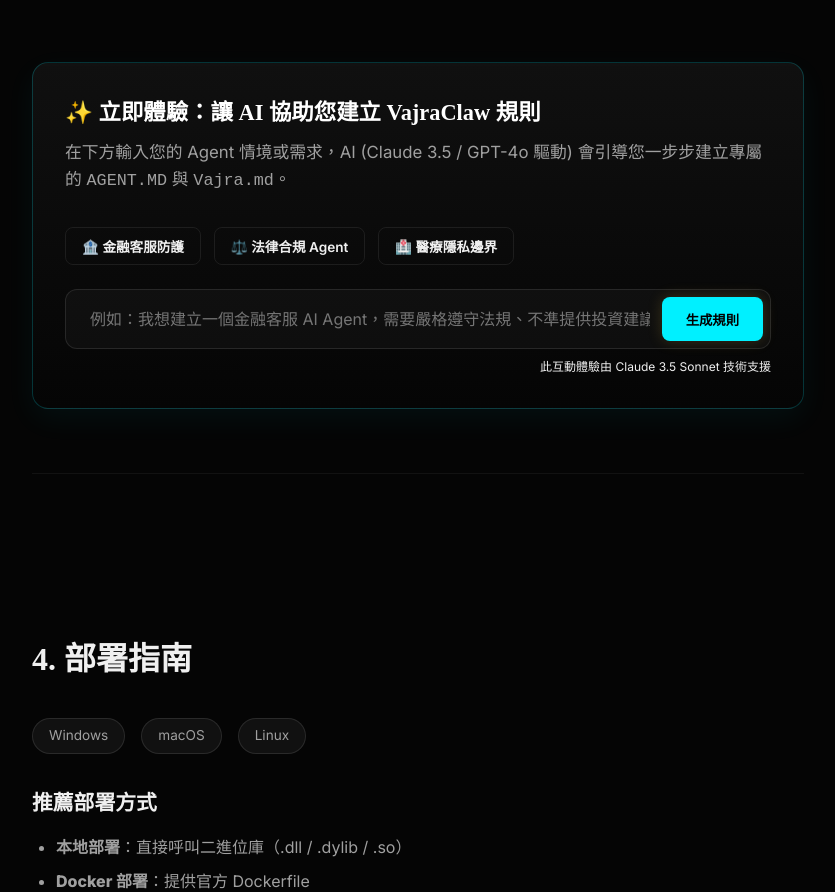
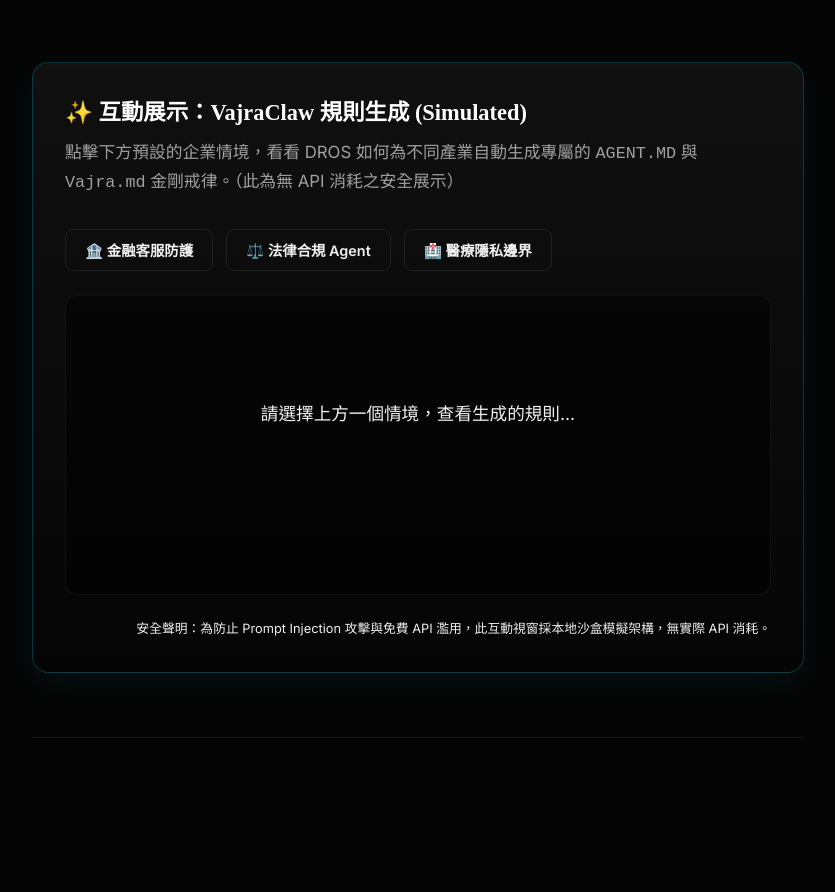
Before and after one commit to Top-Celestial-Company-Ltd/DROS-Official-Website, a React (Vite) app: page /docs in a window 1280 px wide. Shown: the part 3037-3929 px from the top of the page, without its empty margins (312-1147 px from the left). Built offline with nearby package versions, Linux system fonts and the light colour scheme.

Commit message:
feat(docs): replace api sandbox with zero-cost interactive simulated scenarios

```diff
--- a/src/locales/en/docs.json
+++ b/src/locales/en/docs.json
@@ -71,13 +71,34 @@
         "Maintainable by internal domain experts; no senior AI engineers required."
       ],
       "sandbox": {
-        "title": "✨ Try It: Let AI Generate Your VajraClaw Rules",
-        "desc": "Enter your Agent scenario below, and our AI (Powered by Claude 3.5 / GPT-4o) will guide you step-by-step to create your bespoke <code>AGENT.MD</code> and <code>Vajra.md</code>.",
-        "buttons": ["🏦 Financial Support", "⚖️ Legal Compliance", "🏥 Medical Privacy"],
-        "alert": "This is a UI preview. Actual integration requires hooking up an LLM API.",
-        "placeholder": "Example: I want to build a financial support AI that strictly follows regulations and never gives investment advice...",
-        "submit": "Generate Rules",
-        "footer": "Powered by Claude 3.5 Sonnet"
+        "title": "✨ Interactive Demo: VajraClaw Rule Generation",
+        "desc": "Select a predefined enterprise scenario below to see how DROS automatically generates bespoke <code>AGENT.MD</code> and <code>Vajra.md</code> disciplines. (Safe Simulation Mode - Zero API Cost)",
+        "scenarios": [
+          {
+            "id": "finance",
+            "name": "🏦 Financial Support",
+            "prompt": "I want to build a financial support AI that strictly follows regulations and never gives investment advice.",
+            "result_agent": "# AGENT.MD\nrole: Financial_Customer_Support\nboundaries:\n  - CAN_ANSWER_FAQ\n  - CANNOT_GIVE_INVESTMENT_ADVICE\n  - CANNOT_ASK_FOR_PASSWORD\n\ninstructions:\n  1. Only answer based on officially approved docs.\n  2. If asked about stock picks, trigger 'investment_advice_refusal' workflow.",
+            "result_vajra": "vajra_contract:\n  version: \"1.0\"\n  priority: \"highest\"\n  rules:\n    - action: \"deny\"\n      condition: \"contains specific stock tickers or buy/sell recommendations\"\n      response: \"physical_melt\"\n      audit_log: true\n    - action: \"allow\"\n      condition: \"query within approved banking FAQ\"\n      require_tnumber: true"
+          },
+          {
+            "id": "legal",
+            "name": "⚖️ Legal Compliance",
+            "prompt": "I need an internal legal review assistant that only quotes existing clauses and never invents legal interpretations.",
+            "result_agent": "# AGENT.MD\nrole: Internal_Legal_Reviewer\nboundaries:\n  - MUST_CITE_INTERNAL_TERMS\n  - NO_CREATIVE_INTERPRETATION\n\ninstructions:\n  1. Review contracts against company_policy.md.\n  2. Quote exact clauses, do not paraphrase.",
+            "result_vajra": "vajra_contract:\n  version: \"1.0\"\n  priority: \"highest\"\n  rules:\n    - action: \"deny\"\n      condition: \"generates novel legal interpretations not present in T-Number source\"\n      response: \"physical_melt\"\n    - action: \"allow\"\n      condition: \"exact quote matching source document\"\n      require_tnumber: true"
+          },
+          {
+            "id": "medical",
+            "name": "🏥 Medical Privacy",
+            "prompt": "Create a medical record summarization AI that strictly prohibits outputting the patient's real name and SSN.",
+            "result_agent": "# AGENT.MD\nrole: Medical_Record_Summarizer\nboundaries:\n  - STRICT_PII_REDACTION\n  - CLINICAL_SUMMARY_ONLY\n\ninstructions:\n  1. Summarize clinical symptoms and treatments.\n  2. Ensure PII is strictly redacted before output.",
+            "result_vajra": "vajra_contract:\n  version: \"1.0\"\n  priority: \"highest\"\n  rules:\n    - action: \"deny\"\n      condition: \"contains Patient Name, SSN, or exact Date of Birth\"\n      response: \"physical_melt\"\n      alert_admin: true\n    - action: \"allow\"\n      condition: \"fully anonymized clinical summary\"\n      require_tnumber: true"
+          }
+        ],
+        "select_prompt": "Please select a scenario above to view the generated rules...",
+        "generating": "DROS Engine synthesizing...",
+        "footer": "Security Notice: To prevent Prompt Injection and API abuse, this interactive window operates in a local sandbox simulation mode with zero API consumption."
       }
     },
     "deployment": {
--- a/src/locales/zh-TW/docs.json
+++ b/src/locales/zh-TW/docs.json
@@ -71,13 +71,34 @@
         "企業內部領域專家即可維護，無需高階 AI 工程師。"
       ],
       "sandbox": {
-        "title": "✨ 立即體驗：讓 AI 協助您建立 VajraClaw 規則",
-        "desc": "在下方輸入您的 Agent 情境或需求，AI (Claude 3.5 / GPT-4o 驅動) 會引導您一步步建立專屬的 <code>AGENT.MD</code> 與 <code>Vajra.md</code>。",
-        "buttons": ["🏦 金融客服防護", "⚖️ 法律合規 Agent", "🏥 醫療隱私邊界"],
-        "alert": "此為 UI 預覽展示，實際整合需串接 LLM API。",
-        "placeholder": "例如：我想建立一個金融客服 AI Agent，需要嚴格遵守法規、不準提供投資建議...",
-        "submit": "生成規則",
-        "footer": "此互動體驗由 Claude 3.5 Sonnet 技術支援"
+        "title": "✨ 互動展示：VajraClaw 規則生成 (Simulated)",
+        "desc": "點擊下方預設的企業情境，看看 DROS 如何為不同產業自動生成專屬的 <code>AGENT.MD</code> 與 <code>Vajra.md</code> 金剛戒律。（此為無 API 消耗之安全展示）",
+        "scenarios": [
+          {
+            "id": "finance",
+            "name": "🏦 金融客服防護",
+            "prompt": "我想建立一個金融客服 AI，嚴格遵守法規、不提供任何投資建議。",
+            "result_agent": "# AGENT.MD\nrole: Financial_Customer_Support\nboundaries:\n  - CAN_ANSWER_FAQ\n  - CANNOT_GIVE_INVESTMENT_ADVICE\n  - CANNOT_ASK_FOR_PASSWORD\n\ninstructions:\n  1. Only answer based on officially approved docs.\n  2. If asked about stock picks, trigger 'investment_advice_refusal' workflow.",
+            "result_vajra": "vajra_contract:\n  version: \"1.0\"\n  priority: \"highest\"\n  rules:\n    - action: \"deny\"\n      condition: \"contains specific stock tickers or buy/sell recommendations\"\n      response: \"physical_melt\"\n      audit_log: true\n    - action: \"allow\"\n      condition: \"query within approved banking FAQ\"\n      require_tnumber: true"
+          },
+          {
+            "id": "legal",
+            "name": "⚖️ 法律合規 Agent",
+            "prompt": "我要做一個企業內部法務審閱助理，只能引述公司現有條款，不能自己發明法律解釋。",
+            "result_agent": "# AGENT.MD\nrole: Internal_Legal_Reviewer\nboundaries:\n  - MUST_CITE_INTERNAL_TERMS\n  - NO_CREATIVE_INTERPRETATION\n\ninstructions:\n  1. Review contracts against company_policy.md.\n  2. Quote exact clauses, do not paraphrase.",
+            "result_vajra": "vajra_contract:\n  version: \"1.0\"\n  priority: \"highest\"\n  rules:\n    - action: \"deny\"\n      condition: \"generates novel legal interpretations not present in T-Number source\"\n      response: \"physical_melt\"\n    - action: \"allow\"\n      condition: \"exact quote matching source document\"\n      require_tnumber: true"
+          },
+          {
+            "id": "medical",
+            "name": "🏥 醫療隱私邊界",
+            "prompt": "建立一個病歷摘要 AI，絕對禁止在輸出中包含病患的真實姓名與身分證字號。",
+            "result_agent": "# AGENT.MD\nrole: Medical_Record_Summarizer\nboundaries:\n  - STRICT_PII_REDACTION\n  - CLINICAL_SUMMARY_ONLY\n\ninstructions:\n  1. Summarize clinical symptoms and treatments.\n  2. Ensure PII is strictly redacted before output.",
+            "result_vajra": "vajra_contract:\n  version: \"1.0\"\n  priority: \"highest\"\n  rules:\n    - action: \"deny\"\n      condition: \"contains Patient Name, SSN, or exact Date of Birth\"\n      response: \"physical_melt\"\n      alert_admin: true\n    - action: \"allow\"\n      condition: \"fully anonymized clinical summary\"\n      require_tnumber: true"
+          }
+        ],
+        "select_prompt": "請選擇上方一個情境，查看生成的規則...",
+        "generating": "DROS 引擎合成中...",
+        "footer": "安全聲明：為防止 Prompt Injection 攻擊與免費 API 濫用，此互動視窗採本地沙盒模擬架構，無實際 API 消耗。"
       }
     },
     "deployment": {
--- a/src/pages/Docs.jsx
+++ b/src/pages/Docs.jsx
@@ -5,7 +5,10 @@
 
 export default function Docs() {
   const [activeSection, setActiveSection] = useState('getting-started');
+  const [activeScenario, setActiveScenario] = useState(null);
+  const [isGenerating, setIsGenerating] = useState(false);
   const { t } = useTranslation('docs');
+  const scenarios = t('sections.writing_rules.sandbox.scenarios', { returnObjects: true });
 
   const scrollTo = (id) => {
     setActiveSection(id);
@@ -177,47 +180,62 @@
             </p>
 
             <div style={{ display: 'flex', flexWrap: 'wrap', gap: '0.8rem', marginBottom: '1.5rem' }}>
-              {t('sections.writing_rules.sandbox.buttons', { returnObjects: true }).map((btn, i) => (
-                <button key={i} className="btn btn-secondary" style={{ fontSize: '0.85rem', padding: '0.5rem 1rem' }} onClick={() => alert(t('sections.writing_rules.sandbox.alert'))}>{btn}</button>
+              {Array.isArray(scenarios) && scenarios.map((s, i) => (
+                <button
+                  key={i}
+                  className={`btn ${activeScenario === i ? 'btn-primary' : 'btn-secondary'}`}
+                  style={{ fontSize: '0.9rem', padding: '0.6rem 1.2rem', transition: 'all 0.3s ease' }}
+                  onClick={() => {
+                    if (activeScenario === i) return;
+                    setActiveScenario(i);
+                    setIsGenerating(true);
+                    setTimeout(() => setIsGenerating(false), 1200);
+                  }}
+                >
+                  {s.name}
+                </button>
               ))}
             </div>
 
-            <div style={{ position: 'relative', display: 'flex', alignItems: 'center' }}>
-              <input
-                type="text"
-                placeholder={t('sections.writing_rules.sandbox.placeholder')}
-                style={{
-                  width: '100%',
-                  padding: '1.2rem 1.5rem',
-                  paddingRight: '120px',
-                  background: 'rgba(255,255,255,0.03)',
-                  border: '1px solid rgba(255,255,255,0.1)',
-                  borderRadius: '12px',
-                  color: '#fff',
-                  fontSize: '1rem',
-                  outline: 'none',
-                  fontFamily: 'inherit'
-                }}
-                disabled
-              />
-              <button
-                className="btn btn-primary"
-                style={{
-                  position: 'absolute',
-                  right: '8px',
-                  padding: '0.8rem 1.5rem',
-                  background: 'var(--accent-blue)',
-                  color: '#000',
-                  border: 'none',
-                  borderRadius: '8px',
-                  fontWeight: 'bold'
-                }}
-                onClick={() => alert(t('sections.writing_rules.sandbox.alert'))}
-              >
-                {t('sections.writing_rules.sandbox.submit')}
-              </button>
+            <div style={{ background: 'rgba(0,0,0,0.5)', border: '1px solid rgba(255,255,255,0.05)', borderRadius: '12px', padding: '1.5rem', minHeight: '300px' }}>
+              {activeScenario === null ? (
+                <div style={{ color: 'var(--text-dim)', textAlign: 'center', paddingTop: '5rem', fontSize: '1.1rem' }}>
+                  {t('sections.writing_rules.sandbox.select_prompt')}
+                </div>
+              ) : isGenerating ? (
+                <div style={{ color: 'var(--accent-blue)', textAlign: 'center', paddingTop: '5rem', fontSize: '1.1rem', animation: 'pulse 1s infinite' }}>
+                  {t('sections.writing_rules.sandbox.generating')}
+                </div>
+              ) : (
+                <div style={{ animation: 'fadeIn 0.4s ease-out' }}>
+                  <div style={{ marginBottom: '1.5rem', color: 'var(--text-secondary)', fontStyle: 'italic', paddingLeft: '1rem', borderLeft: '3px solid var(--accent-blue)', fontSize: '1.05rem', lineHeight: '1.5' }}>
+                    "{scenarios[activeScenario].prompt}"
+                  </div>
+                  <div className="grid-2" style={{ gap: '1rem' }}>
+                    <div className="code-block-wrapper" style={{ margin: 0 }}>
+                      <div className="code-header">
+                        <span>markdown</span>
+                        <span>AGENT.MD</span>
+                      </div>
+                      <pre style={{ margin: 0, height: '240px', overflowY: 'auto', background: 'rgba(20,20,20,0.8)', padding: '1rem', borderRadius: '0 0 8px 8px', fontSize: '0.85rem' }}>
+                        <code style={{ color: 'var(--text-primary)' }}>{scenarios[activeScenario].result_agent}</code>
+                      </pre>
+                    </div>
+                    <div className="code-block-wrapper" style={{ margin: 0 }}>
+                      <div className="code-header">
+                        <span>yaml</span>
+                        <span>Vajra.md</span>
+                      </div>
+                      <pre style={{ margin: 0, height: '240px', overflowY: 'auto', background: 'rgba(20,20,20,0.8)', padding: '1rem', borderRadius: '0 0 8px 8px', fontSize: '0.85rem' }}>
+                        <code style={{ color: '#a5d6ff' }}>{scenarios[activeScenario].result_vajra}</code>
+                      </pre>
+                    </div>
+                  </div>
+                </div>
+              )}
             </div>
-            <div style={{ textAlign: 'right', marginTop: '0.5rem', fontSize: '0.75rem', color: 'var(--text-dim)' }}>
+
+            <div style={{ textAlign: 'right', marginTop: '1.5rem', fontSize: '0.8rem', color: 'var(--text-dim)' }}>
               {t('sections.writing_rules.sandbox.footer')}
             </div>
           </div>
```
